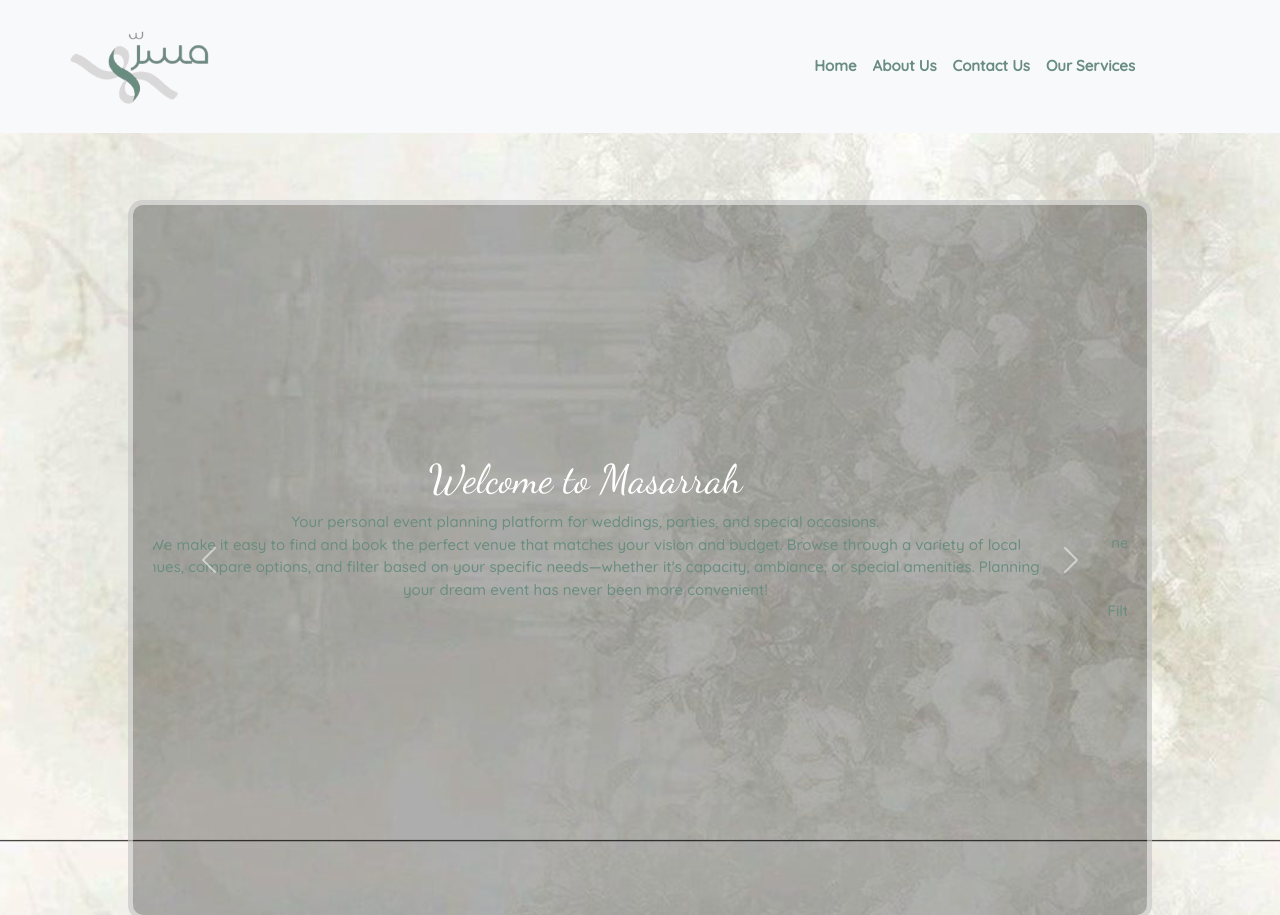
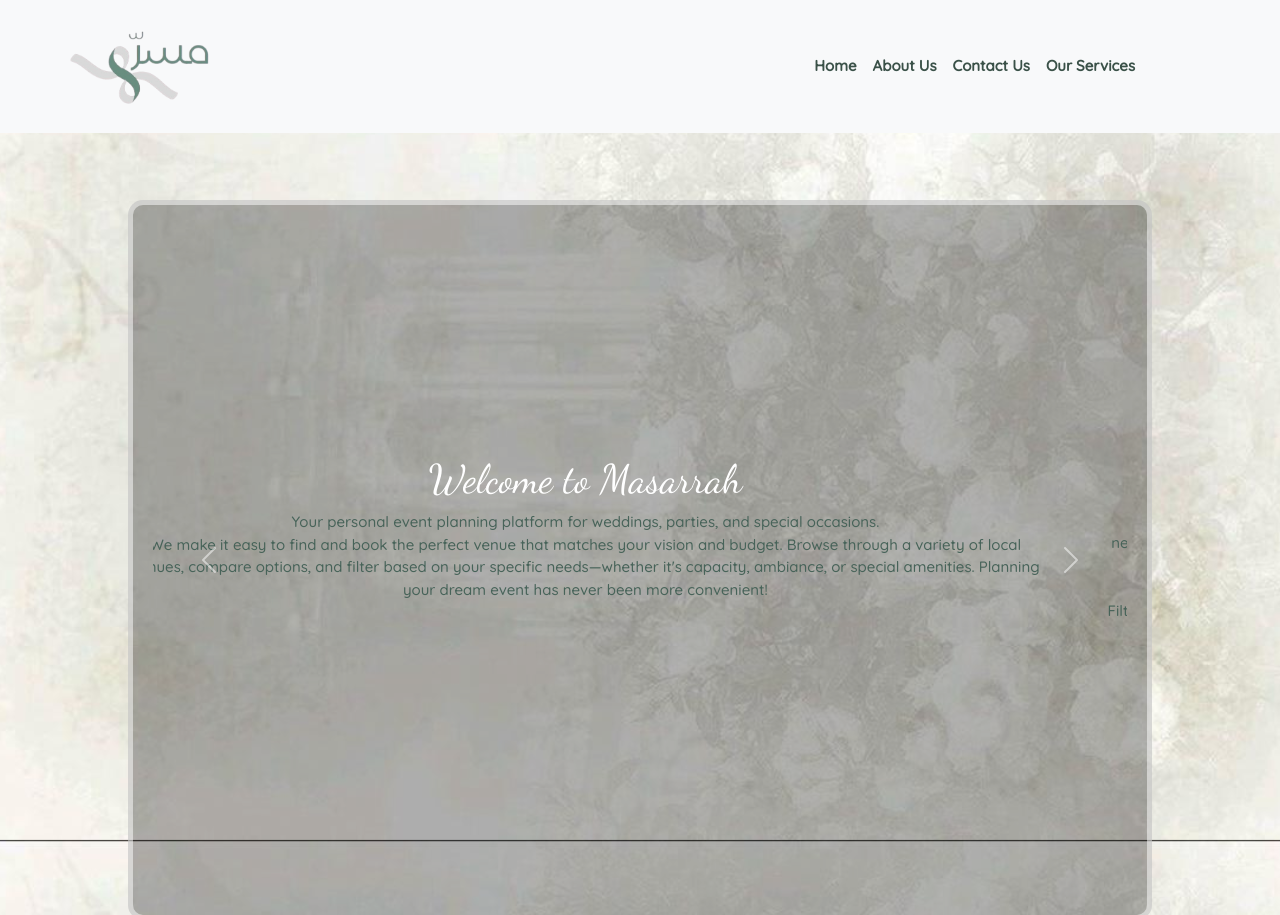
Before and after one commit to ahadgalqahtani/WebDevProject, a plain HTML site: page index.html in a window 1280 px wide. Shown: the top 915 px of the page. Drawn offline with nearby package versions, Linux system fonts and the light colour scheme.

Commit message:
شوية تغيير

```diff
--- a/style.css
+++ b/style.css
@@ -51,13 +51,13 @@ body, html {
     font-size: 15px;
     padding: 10px 15px;
     font-weight: bold;
-    color: #698d80;
+    color: #3a5148;
     transition: color 0.3s ease-in-out;
     font-family: 'Quicksand', sans-serif; /* Default font */
 }
 
 .navbar-nav .nav-link:hover {
-    color: #698d80; /* Pink hover effect */
+    color: #7fa295; /* Pink hover effect */
 }
 
 /* Responsive Navbar Tweaks */
@@ -238,10 +238,11 @@ button:hover {
 }
 
 .container p{
+    text-align: center;
     font-family: 'Quicksand', sans-serif;
     font-size: 15px;
     margin-bottom: 20px;
-    color: #698d80;
+    color: #476359;
 
 }
 
```
